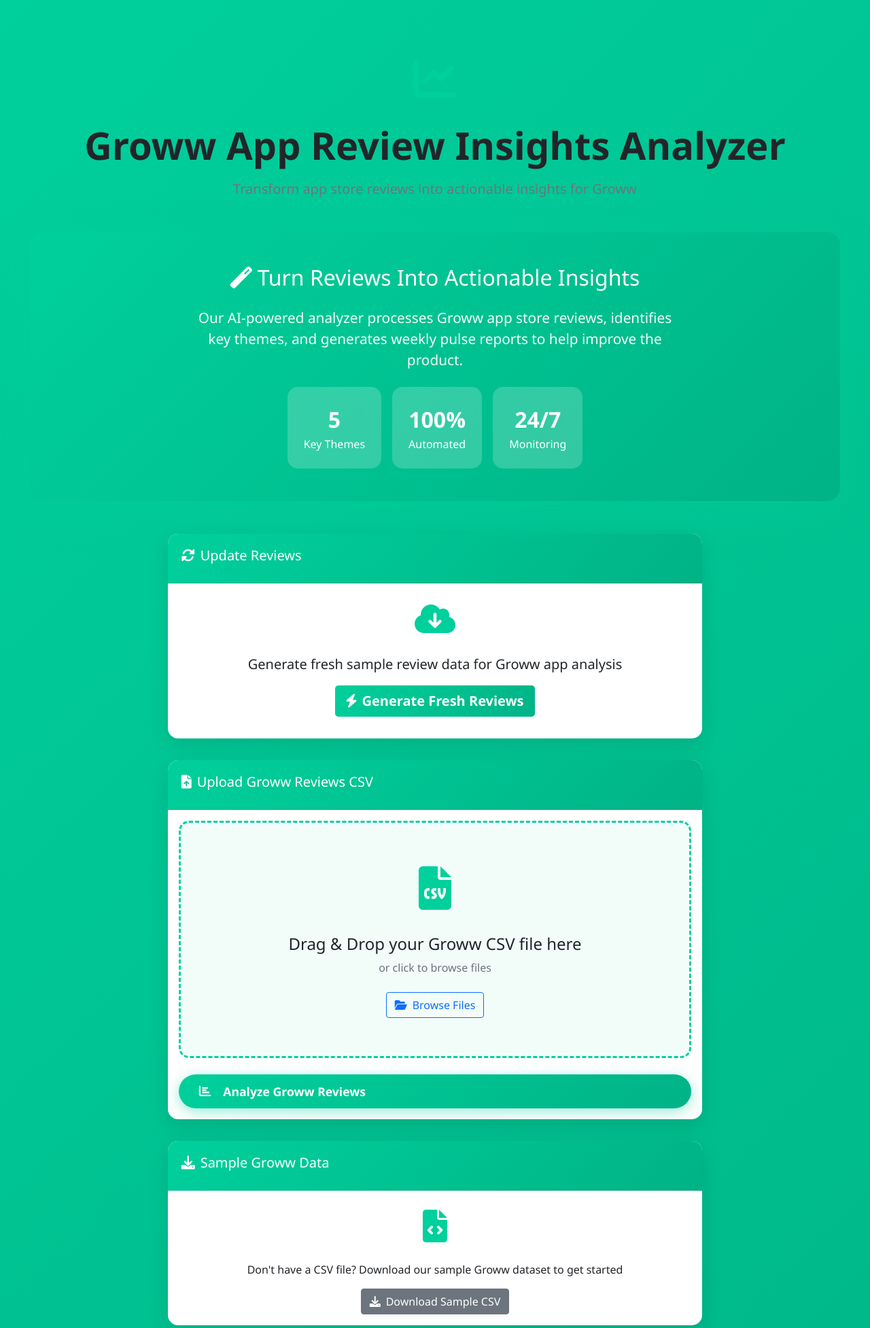
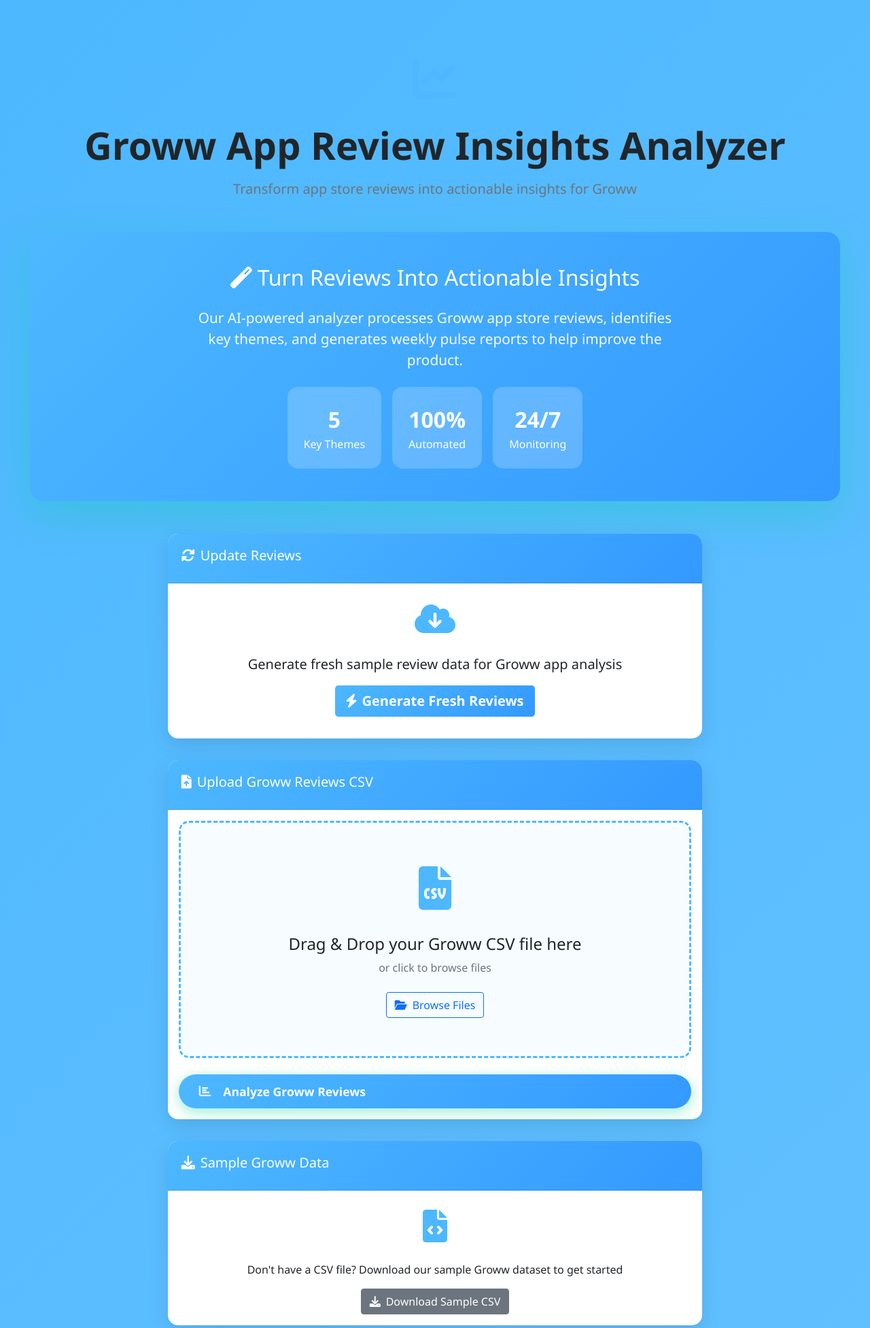
Before and after one commit to Sanjeev1981-star/groww-review-analyzer, a Flask app: page / in a window 1280 px wide. Shown: the top 1953 px of the page at 68% size. Run offline with Flask 2, Linux system fonts and the light colour scheme; some libraries are stand-ins or nearby versions.

Commit message:
Add deployment files and update to light blue theme - Add Procfile, runtime.txt for Render/Heroku deployment - Update requirements with gunicorn for production - Change color scheme to light blue - Configure app for production with environment variables

```diff
--- a/app.py
+++ b/app.py
@@ -17,7 +17,7 @@ import subprocess
 import sys
 
 app = Flask(__name__)
-app.secret_key = 'your-secret-key-here'  # Change this in production
+app.secret_key = os.environ.get('SECRET_KEY', 'dev-secret-key-change-in-production')
 
 # Configuration
 UPLOAD_FOLDER = 'uploads'
@@ -213,4 +213,5 @@ def api_update_reviews():
         })
 
 if __name__ == '__main__':
-    app.run(debug=True, host='0.0.0.0', port=5000)
+    port = int(os.environ.get('PORT', 5000))
+    app.run(debug=False, host='0.0.0.0', port=port)
--- a/requirements.txt
+++ b/requirements.txt
@@ -4,3 +4,5 @@ flask>=2.0.0
 requests>=2.25.0
 beautifulsoup4>=4.9.0
 schedule>=1.1.0
+gunicorn>=20.1.0
+werkzeug>=2.0.0
--- /dev/null
+++ b/runtime.txt
@@ -0,0 +1 @@
+python-3.9.18
--- a/static/custom.css
+++ b/static/custom.css
@@ -1,8 +1,8 @@
 :root {
-    --primary-color: #00d09c;
-    --secondary-color: #00b386;
-    --groww-green: #00d09c;
-    --groww-dark: #005a4a;
+    --primary-color: #4db8ff;
+    --secondary-color: #3399ff;
+    --groww-green: #4db8ff;
+    --groww-dark: #3399ff;
     --accent-color: #ff6b6b;
     --dark-bg: #0a1929;
     --light-bg: #f8f9fa;
@@ -16,7 +16,7 @@
 
 body {
     font-family: 'Segoe UI', Tahoma, Geneva, Verdana, sans-serif;
-    background: linear-gradient(135deg, #667eea 0%, #764ba2 100%);
+    background: linear-gradient(135deg, #4db8ff 0%, #66c2ff 100%);
     min-height: 100vh;
     padding: 20px;
 }
@@ -201,7 +201,7 @@ body {
 
 .btn-primary:hover {
     transform: translateY(-3px);
-    box-shadow: 0 8px 30px rgba(0, 208, 156, 0.6);
+    box-shadow: 0 8px 30px rgba(77, 184, 255, 0.6);
 }
 
 .btn-primary:active {
@@ -210,30 +210,30 @@ body {
 
 /* Upload Zone */
 .upload-zone {
-    border: 3px dashed var(--groww-green);
+    border: 3px dashed #4db8ff;
     border-radius: 15px;
     padding: 60px 40px;
     text-align: center;
-    background: linear-gradient(135deg, rgba(0, 208, 156, 0.05), rgba(0, 179, 134, 0.05));
+    background: linear-gradient(135deg, rgba(77, 184, 255, 0.05), rgba(102, 194, 255, 0.05));
     transition: all 0.3s ease;
     cursor: pointer;
     margin-bottom: 20px;
 }
 
 .upload-zone:hover {
-    background: linear-gradient(135deg, rgba(0, 208, 156, 0.1), rgba(0, 179, 134, 0.1));
-    border-color: var(--secondary-color);
+    background: linear-gradient(135deg, rgba(77, 184, 255, 0.1), rgba(102, 194, 255, 0.1));
+    border-color: #3399ff;
 }
 
 .upload-zone.drag-over {
-    background: linear-gradient(135deg, rgba(0, 208, 156, 0.2), rgba(0, 179, 134, 0.2));
-    border-color: var(--secondary-color);
+    background: linear-gradient(135deg, rgba(77, 184, 255, 0.2), rgba(102, 194, 255, 0.2));
+    border-color: #3399ff;
     transform: scale(1.02);
 }
 
 .upload-icon {
     font-size: 4em;
-    color: var(--groww-green);
+    color: #4db8ff;
     margin-bottom: 20px;
 }
 
@@ -267,13 +267,13 @@ input[type="file"] {
 
 .file-label:hover {
     transform: translateY(-2px);
-    box-shadow: 0 5px 15px rgba(0, 208, 156, 0.4);
+    box-shadow: 0 5px 15px rgba(77, 184, 255, 0.4);
 }
 
 /* Loading Spinner */
 .spinner {
-    border: 4px solid rgba(0, 208, 156, 0.1);
-    border-top: 4px solid var(--groww-green);
+    border: 4px solid rgba(77, 184, 255, 0.1);
+    border-top: 4px solid #4db8ff;
     border-radius: 50%;
     width: 40px;
     height: 40px;
@@ -293,7 +293,7 @@ input[type="file"] {
     padding: 40px;
     border-radius: 20px;
     margin-bottom: 30px;
-    box-shadow: 0 10px 30px rgba(0, 208, 156, 0.3);
+    box-shadow: 0 10px 30px rgba(77, 184, 255, 0.3);
 }
 
 .results-header h1 {
@@ -313,7 +313,7 @@ input[type="file"] {
 
 .theme-card:hover {
     transform: translateX(10px);
-    box-shadow: 0 8px 25px rgba(0, 208, 156, 0.2);
+    box-shadow: 0 8px 25px rgba(77, 184, 255, 0.2);
 }
 
 .theme-card h3 {
@@ -342,7 +342,7 @@ blockquote {
     border-left: 4px solid var(--groww-green);
     padding: 15px 20px;
     margin: 15px 0;
-    background: rgba(0, 208, 156, 0.05);
+    background: rgba(77, 184, 255, 0.05);
     border-radius: 5px;
     font-style: italic;
     color: #555;
@@ -375,7 +375,7 @@ blockquote {
 }
 
 .alert-success {
-    background: linear-gradient(135deg, rgba(0, 208, 156, 0.1), rgba(0, 179, 134, 0.1));
+    background: linear-gradient(135deg, rgba(77, 184, 255, 0.1), rgba(102, 194, 255, 0.1));
     border-left: 4px solid var(--groww-green);
     color: var(--groww-dark);
 }
--- a/templates/index.html
+++ b/templates/index.html
@@ -10,11 +10,11 @@
     <link rel="stylesheet" href="{{ url_for('static', filename='custom.css') }}?v=2">
     <style>
         :root {
-            --groww-green: #00d09c;
-            --groww-dark: #00b386;
+            --groww-green: #4db8ff;
+            --groww-dark: #3399ff;
         }
         body {
-            background: linear-gradient(135deg, #00d09c 0%, #00b386 100%);
+            background: linear-gradient(135deg, #4db8ff 0%, #66c2ff 100%);
             min-height: 100vh;
         }
         .hero-section {
@@ -49,13 +49,13 @@
             box-shadow: 0 8px 20px rgba(0, 208, 156, 0.4);
         }
         .btn-info {
-            background: linear-gradient(135deg, #00d09c, #00b386);
+            background: linear-gradient(135deg, #4db8ff, #3399ff);
             border: none;
             color: white;
             font-weight: 600;
         }
         .btn-info:hover {
-            background: linear-gradient(135deg, #00b386, #00d09c);
+            background: linear-gradient(135deg, #3399ff, #4db8ff);
             transform: translateY(-3px);
         }
         .feature-icon {
@@ -74,15 +74,15 @@
             font-weight: bold;
         }
         .upload-area {
-            border: 3px dashed var(--groww-green);
+            border: 3px dashed #4db8ff;
             border-radius: 15px;
             padding: 3rem;
             text-align: center;
-            background: rgba(0, 208, 156, 0.05);
+            background: rgba(77, 184, 255, 0.05);
             transition: all 0.3s ease;
         }
         .upload-area:hover {
-            background: rgba(0, 208, 156, 0.1);
+            background: rgba(77, 184, 255, 0.1);
         }
         footer {
             background: rgba(255, 255, 255, 0.1);
@@ -325,8 +325,8 @@
             dropZone.addEventListener(eventName, (e) => {
                 e.preventDefault();
                 e.stopPropagation();
-                dropZone.style.borderColor = '#00d09c';
-                dropZone.style.backgroundColor = 'rgba(0, 208, 156, 0.15)';
+                dropZone.style.borderColor = '#4db8ff';
+                dropZone.style.backgroundColor = 'rgba(77, 184, 255, 0.15)';
             });
         });
 
@@ -335,7 +335,7 @@
                 e.preventDefault();
                 e.stopPropagation();
                 dropZone.style.borderColor = '#dee2e6';
-                dropZone.style.backgroundColor = 'rgba(0, 208, 156, 0.05)';
+                dropZone.style.backgroundColor = 'rgba(77, 184, 255, 0.05)';
             });
         });
 
```
Also changed, not shown: 1 other file.
